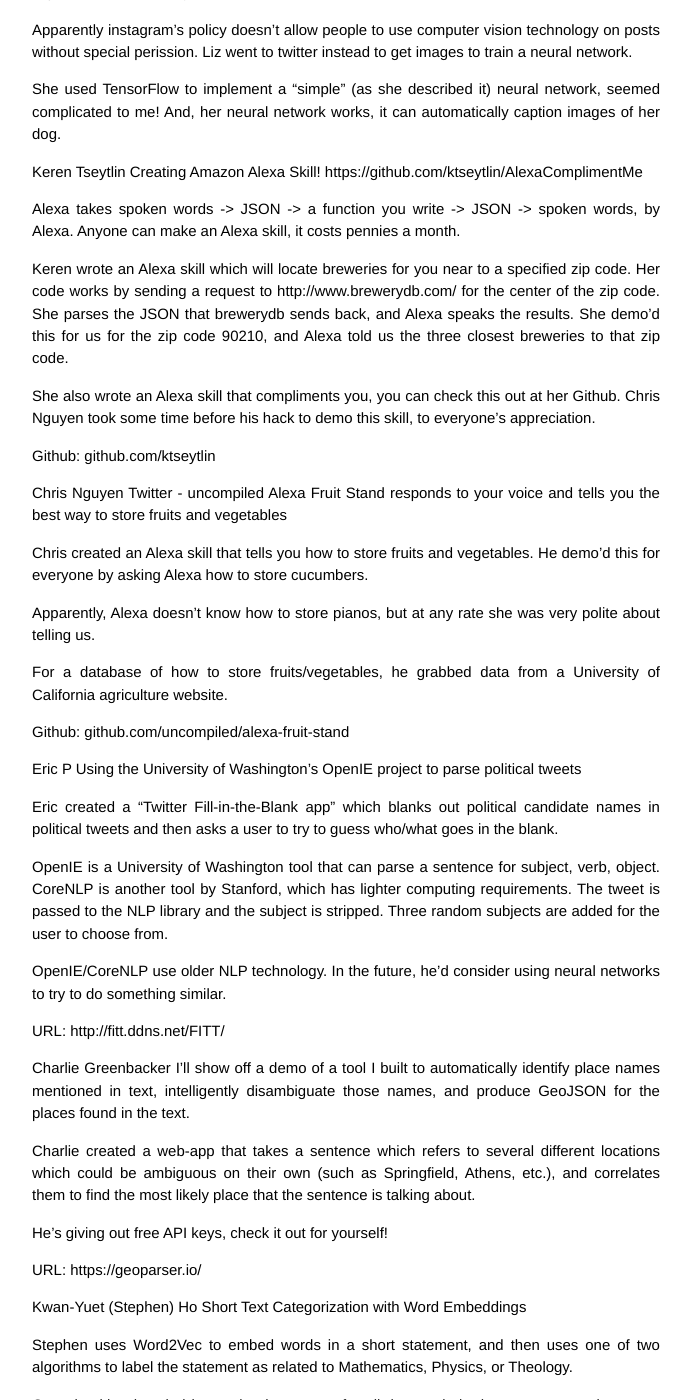
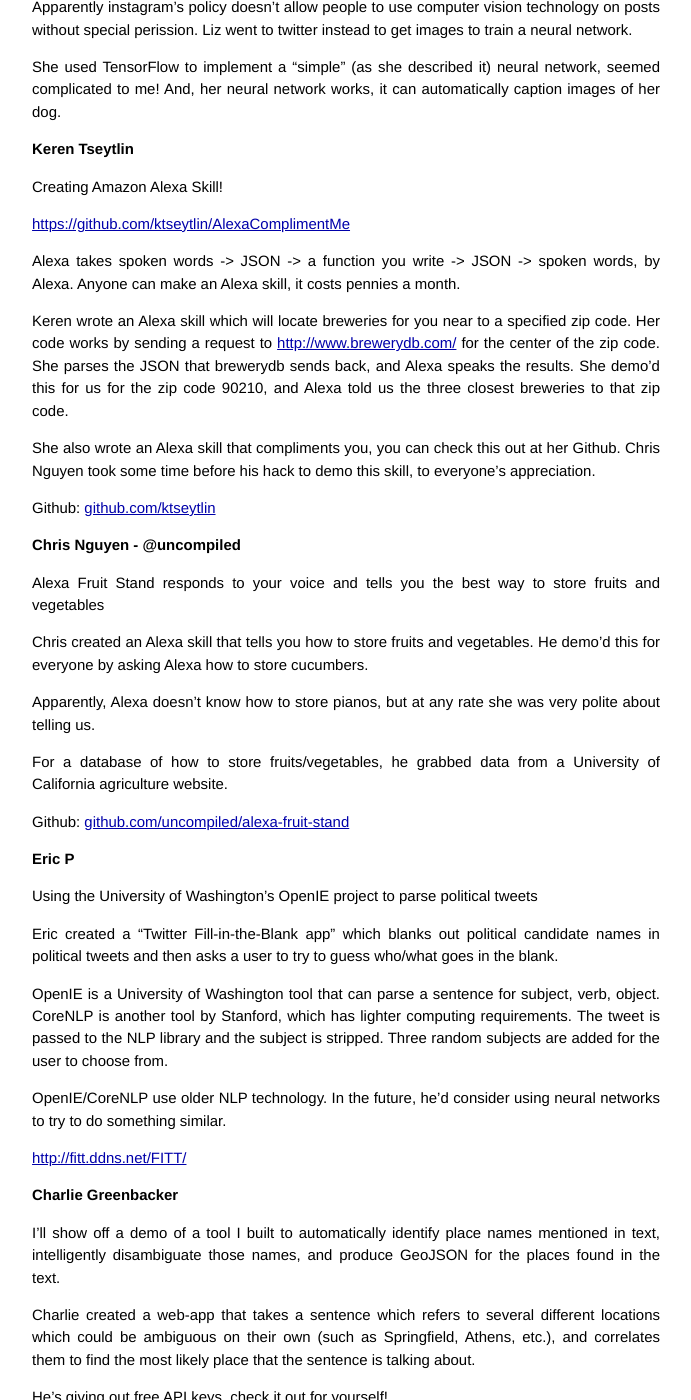
Before and after one commit to dchackandtell/dchackandtell.github.io, a Jekyll site: the page built from _posts/2016/2016-00-00-round-37.md, in a window 1280 px wide and 1400 px high, scrolled down 489 px. Shown: the whole window, without its empty margins (294-985 px from the left). Built offline with Jekyll 4.4.1, drawn with Linux system fonts in a browser that asks for light colours; some of the changed lines change nothing that is shown; some of the changed text lies outside the part shown.

Commit message:
Add round 37

```diff
--- a/_posts/2016/2016-00-00-round-37.md
+++ b/_posts/2016/2016-00-00-round-37.md
@@ -2,13 +2,10 @@
 layout: post
 title:  "Round 37: Cell Out (with DC NLP!)"
 date:   2016-10-11 06:30:00
-status: notext
+status: text
 ---
 
-ED NOTE: Text copied directly from Google Doc
-
-Liz Merkhofer
-Twitter - elizmerkhofer
+# Liz Merkhofer - @elizmerkhofer
 Underdetermined neural network hack (involving puppies of instragram)
 
 Automatic captioning, done with an "inception net", a type of neural network. One free implementation is Google's "Show and Tell".
@@ -17,20 +14,22 @@
 
 She used TensorFlow to implement a "simple" (as she described it) neural network, seemed complicated to me! And, her neural network works, it can automatically caption images of her dog.
 
-Keren Tseytlin
+# Keren Tseytlin
+
 Creating Amazon Alexa Skill!
-https://github.com/ktseytlin/AlexaComplimentMe
+
+[https://github.com/ktseytlin/AlexaComplimentMe](https://github.com/ktseytlin/AlexaComplimentMe)
 
 Alexa takes spoken words -> JSON -> a function you write -> JSON -> spoken words, by Alexa. Anyone can make an Alexa skill, it costs pennies a month.
 
-Keren wrote an Alexa skill which will locate breweries for you near to a specified zip code. Her code works by sending a request to http://www.brewerydb.com/ for the center of the zip code. She parses the JSON that brewerydb sends back, and Alexa speaks the results. She demo'd this for us for the zip code 90210, and Alexa told us the three closest breweries to that zip code.
+Keren wrote an Alexa skill which will locate breweries for you near to a specified zip code. Her code works by sending a request to [http://www.brewerydb.com/](http://www.brewerydb.com/) for the center of the zip code. She parses the JSON that brewerydb sends back, and Alexa speaks the results. She demo'd this for us for the zip code 90210, and Alexa told us the three closest breweries to that zip code.
 
 She also wrote an Alexa skill that compliments you, you can check this out at her Github. Chris Nguyen took some time before his hack to demo this skill, to everyone's appreciation.
 
-Github: github.com/ktseytlin
+Github: [github.com/ktseytlin](github.com/ktseytlin)
 
-Chris Nguyen
-Twitter - uncompiled
+# Chris Nguyen - @uncompiled
+
 Alexa Fruit Stand responds to your voice and tells you the best way to store fruits and vegetables
 
 Chris created an Alexa skill that tells you how to store fruits and vegetables. He demo'd this for everyone by asking Alexa how to store cucumbers.
@@ -39,9 +38,10 @@
 
 For a database of how to store fruits/vegetables, he grabbed data from a University of California agriculture website.
 
-Github: github.com/uncompiled/alexa-fruit-stand
+Github: [github.com/uncompiled/alexa-fruit-stand](github.com/uncompiled/alexa-fruit-stand)
 
-Eric P
+# Eric P
+
 Using the University of Washington's OpenIE project to parse political tweets
 
 Eric created a "Twitter Fill-in-the-Blank app" which blanks out political candidate names in political tweets and then asks a user to try to guess who/what goes in the blank.
@@ -51,33 +51,37 @@
 
 OpenIE/CoreNLP use older NLP technology. In the future, he'd consider using neural networks to try to do something similar.
 
-URL: http://fitt.ddns.net/FITT/
+[http://fitt.ddns.net/FITT/](http://fitt.ddns.net/FITT/)
 
-Charlie Greenbacker
+# Charlie Greenbacker
+
 I'll show off a demo of a tool I built to automatically identify place names mentioned in text, intelligently disambiguate those names, and produce GeoJSON for the places found in the text.
 
 Charlie created a web-app that takes a sentence which refers to several different locations which could be ambiguous on their own (such as Springfield, Athens, etc.), and correlates them to find the most likely place that the sentence is talking about.
 
 He's giving out free API keys, check it out for yourself!
 
-URL:  https://geoparser.io/
+[https://geoparser.io/](https://geoparser.io/)
 
-Kwan-Yuet (Stephen) Ho
+# Kwan-Yuet (Stephen) Ho
+
 Short Text Categorization with Word Embeddings
 
 Stephen uses Word2Vec to embed words in a short statement, and then uses one of two algorithms to label the statement as related to Mathematics, Physics, or Theology.
 
 One algorithm he tried is to take the vectors for all the words in the statement and average them. The other uses a convolutional neural network on the vectors to attempt to classify the statement.
 
-jessica garson
+# jessica garson
+
 A twitter bot that combines Earth Crisis lyrics with Clueless quotes
 Can be followed at earthclueless
 
 Earth Crisis lyrics aren't always the most suitable for twitter, so Jess was hesitant to turn on the bot, but she wanted to show it for hack and tell so she decided take the risk
 
-Github: https://github.com/JessicaGarson/earthcluelessbot/tree/master
+Github: [https://github.com/JessicaGarson/earthcluelessbot/tree/master](https://github.com/JessicaGarson/earthcluelessbot/tree/master)
 
-Travis Hoppe
+# Travis Hoppe
+
 Penetration testing passwords with a recurrent neural network
 
 Travis was able to get his hands on the hacked 2012 linkedin password/email database. Unfortunately (or fortnuately?) the passwords were hashed, so the passwords look like a jumble of text and letters.
@@ -88,4 +92,4 @@
 
 Want a secure password? Use the curly brace. Don't use 1234, your social security number, or your phone number, apparently that's pretty common.
 
-Github: https://github.com/thoppe/5baa61e4c9b93f3f0682250b6cf8331b7ee68fd8
+[https://github.com/thoppe/5baa61e4c9b93f3f0682250b6cf8331b7ee68fd8](https://github.com/thoppe/5baa61e4c9b93f3f0682250b6cf8331b7ee68fd8)
```
